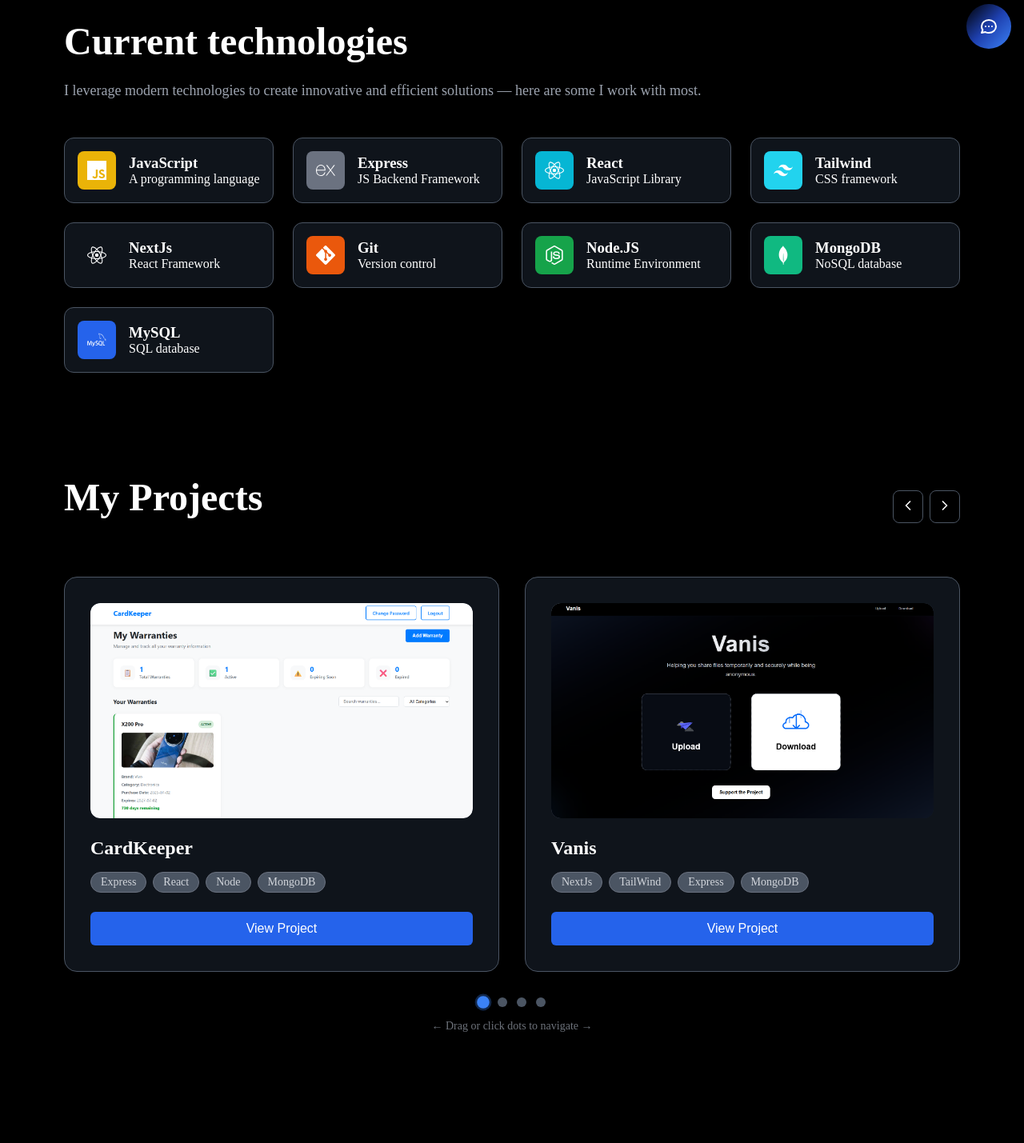
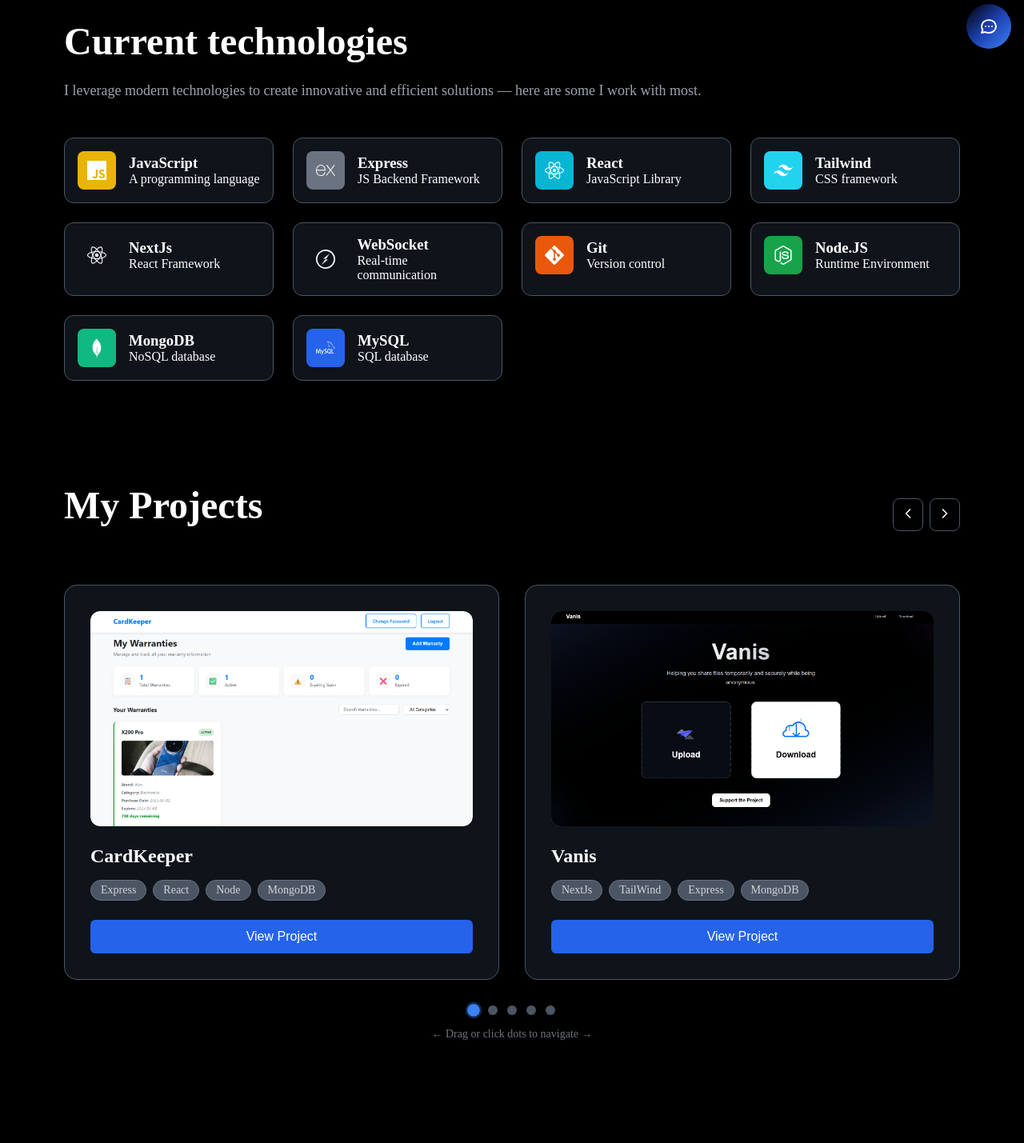
Before and after one commit to lynx-fx/Portfolio, a React (Vite) app: page / in a window 1280 px wide. Shown: the part 723-2152 px from the top of the page at 80% size. Built offline with nearby package versions, Linux system fonts and the light colour scheme.

Commit message:
Updated stack

```diff
--- a/src/components/Ai.jsx
+++ b/src/components/Ai.jsx
@@ -98,7 +98,7 @@
   }
 
   // TODO: Use env here later on
-  // const genAI = new GoogleGenerativeAI(process.env.NEXT_PUBLIC_GEMINI_API_KEY || "YOUR_API_KEY_HERE");
+  // const genAI = new GoogleGenerativeAI(process.env.NEXT_PUBLIC_GEMINI_API_KEY || "API_HERE");
   const genAI = new GoogleGenerativeAI(
     "AIzaSyAdarrEURQN-vo9rO0_liYkDCwM0cGEPno"
   );
--- a/src/components/Landing.jsx
+++ b/src/components/Landing.jsx
@@ -13,6 +13,7 @@
   SiGithub,
   SiLinkedin,
   SiInstagram,
+  SiSocketdotio,
 } from "react-icons/si";
 import "../styles/landing.css";
 
@@ -52,10 +53,10 @@
     },
     {
       id: 3,
-      title: "TimeNest",
-      tags: ["Express", "React", "Node", "MongoDB"],
-      url: "https://timenest-lynx.netlify.app/",
-      src: "/TimeNest.png",
+      title: "LiveChat",
+      tags: ["Express", "React", "Node", "MongoDB", "WebSocket"],
+      url: "https://livechat-lynx.netlify.app/",
+      src: "/LiveChat.png",
     },
     {
       id: 4,
@@ -63,6 +64,13 @@
       tags: ["Shell"],
       url: "https://github.com/lynx-fx/Bash-for-deauth-attack-on-wifi",
       src: "/deauther.png",
+    },
+    {
+      id: 4,
+      title: "TimeNest",
+      tags: ["Express", "React", "Node", "MongoDB"],
+      url: "https://timenest-lynx.netlify.app/",
+      src: "/TimeNest.png",
     },
   ];
 
@@ -96,6 +104,12 @@
       description: "React Framework",
       icon: SiReact,
       color: "purple",
+    },
+    {
+      name: "WebSocket",
+      description: "Real-time communication",
+      icon: SiSocketdotio,
+      color: "blue-light",
     },
     {
       name: "Git",
```
Also changed, not shown: public/LiveChat.png (added).
